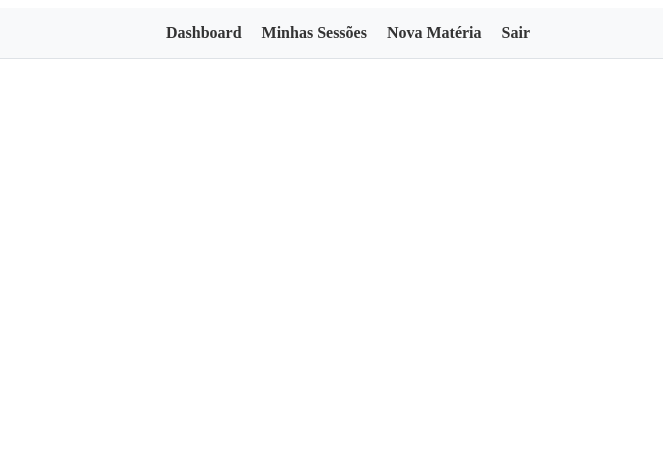
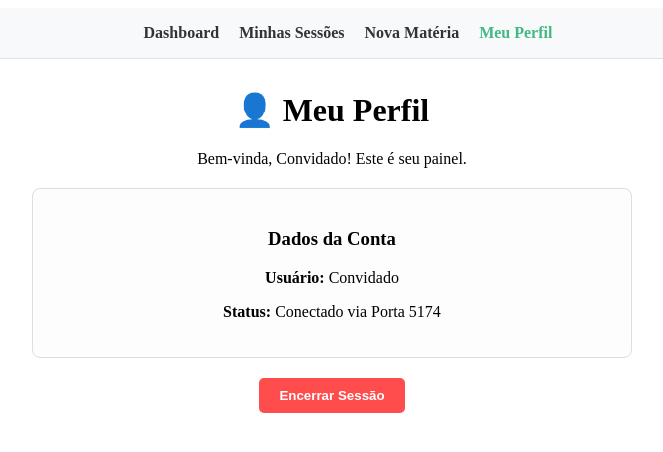
Before and after one commit to adudasena/focus-study, a Vue app in the folder frontend/frontend/: page /perfil in a window 1280 px wide. Shown: the top 452 px of the page, without its empty margins (308-971 px from the left). Built offline with nearby package versions, Linux system fonts and the light colour scheme.

Commit message:
feat: add profile

```diff
--- a/frontend/frontend/src/App.vue
+++ b/frontend/frontend/src/App.vue
@@ -1,6 +1,5 @@
 <script setup>
 import { RouterLink, RouterView, useRoute } from 'vue-router'
-import api from '@/api';
 
 const route = useRoute()
 </script>
@@ -12,7 +11,7 @@ const route = useRoute()
         <RouterLink to="/">Dashboard</RouterLink>
         <RouterLink to="/sessoes">Minhas Sessões</RouterLink>
         <RouterLink to="/nova-materia">Nova Matéria</RouterLink>
-        <a href="#" @click="localStorage.removeItem('token'); $router.push('/login')">Sair</a>
+        <RouterLink to="/perfil">Meu Perfil</RouterLink>
       </div>
     </nav>
   </header>
--- a/frontend/frontend/src/router/index.js
+++ b/frontend/frontend/src/router/index.js
@@ -2,13 +2,15 @@ import { createRouter, createWebHistory } from 'vue-router';
 import LoginView from '../views/LoginView.vue';
 import DashboardView from '../views/DashboardView.vue';
 import SessoesView from '../views/SessoesView.vue';
-import MateriaFormView from '../views/MateriaFormView.vue'; // Verifique se o nome do arquivo está idêntico
+import MateriaFormView from '../views/MateriaFormView.vue';
+import PerfilView from '../views/PerfilView.vue';
 
 const routes = [
   { path: '/login', name: 'login', component: LoginView },
   { path: '/', name: 'dashboard', component: DashboardView },
   { path: '/sessoes', name: 'sessoes', component: SessoesView },
-  { path: '/nova-materia', name: 'nova-materia', component: MateriaFormView } // Adicione esta linha
+  { path: '/nova-materia', name: 'nova-materia', component: MateriaFormView },
+  { path: '/perfil', name: 'perfil', component: PerfilView }
 ];
 
 const router = createRouter({
--- a/frontend/frontend/src/views/LoginView.vue
+++ b/frontend/frontend/src/views/LoginView.vue
@@ -2,9 +2,19 @@
 import { ref } from 'vue';
 import { useRouter } from 'vue-router';
 import api from '@/api';
+
 const router = useRouter();
 
-// Estado reativo para o formulário (v-model)
+//modal de cadastro
+const exibirModal = ref(false);
+
+const novoUsuario = ref({
+    nome: '',
+    username: '',
+    password: ''
+});
+
+//objeto de Login
 const usuario = ref({
     username: '',
     password: ''
@@ -12,16 +22,31 @@ const usuario = ref({
 
 const erro = ref('');
 
+const realizarCadastro = async () => {
+    try {
+        //chamada para o endpoint de cadastro no back
+        await api.post('/auth/register', novoUsuario.value);
+        alert("Cadastro realizado com sucesso! Agora faça login.");
+        exibirModal.value = false; // Fecha o card
+
+        //limpa os campos do cadastro para a próxima vez
+        novoUsuario.value = { nome: '', username: '', password: '' };
+    } catch (error) {
+        console.error("Erro ao cadastrar:", error);
+        alert("Erro ao criar conta. Verifique se o usuário já existe ou se o Java está rodando.");
+    }
+};
+
 const realizarLogin = async () => {
     try {
         erro.value = '';
-        // Faz a chamada para o seu Backend
         const response = await api.post('/auth/login', usuario.value);
 
-        // Se der certo, salva o token no localStorage
+        //salva o token JWT
         localStorage.setItem('token', response.data.token);
 
-        // Navegação programática para a Dashboard
+        localStorage.setItem('usuarioNome', response.data.nome || usuario.value.username);
+
         router.push('/');
     } catch (e) {
         erro.value = 'Usuário ou senha inválidos. Tente novamente.';
@@ -42,7 +67,7 @@ const realizarLogin = async () => {
           <input
             v-model="usuario.username"
             type="text"
-            placeholder="Ex: joão"
+            placeholder="Ex: nome.sobrenome"
             required
           />
         </div>
@@ -56,11 +81,40 @@ const realizarLogin = async () => {
             required
           />
         </div>
-
         <button type="submit">Entrar</button>
       </form>
 
       <p v-if="erro" class="error-message">{{ erro }}</p>
+
+      <p @click="exibirModal = true" class="link-cadastro">
+        Não tem conta? Cadastre-se aqui.
+      </p>
+    </div>
+
+    <div v-if="exibirModal" class="modal-overlay">
+      <div class="modal-card">
+        <h2>Criar Nova Conta</h2>
+
+        <div class="input-group">
+          <label>Nome Completo:</label>
+          <input v-model="novoUsuario.nome" placeholder="Seu nome" required />
+        </div>
+
+        <div class="input-group">
+          <label>Usuário (Login):</label>
+          <input v-model="novoUsuario.username" placeholder="Ex: maria_ruiz" required />
+        </div>
+
+        <div class="input-group">
+          <label>Senha:</label>
+          <input v-model="novoUsuario.password" type="password" placeholder="******" required />
+        </div>
+
+        <div class="modal-actions">
+          <button @click="realizarCadastro" class="btn-confirmar">Cadastrar</button>
+          <button @click="exibirModal = false" class="btn-cancelar">Cancelar</button>
+        </div>
+      </div>
     </div>
   </div>
 </template>
@@ -68,10 +122,12 @@ const realizarLogin = async () => {
 <style scoped>
 .login-container {
   display: flex;
+  flex-direction: column;
   justify-content: center;
   align-items: center;
   height: 80vh;
 }
+
 .login-card {
   padding: 2rem;
   border: 1px solid #ddd;
@@ -80,11 +136,14 @@ const realizarLogin = async () => {
   width: 100%;
   max-width: 400px;
   text-align: center;
+  background-color: white;
 }
+
 .input-group {
   margin-bottom: 1rem;
   text-align: left;
 }
+
 input {
   width: 100%;
   padding: 8px;
@@ -92,6 +151,7 @@ input {
   border: 1px solid #ccc;
   border-radius: 4px;
 }
+
 button {
   width: 100%;
   padding: 10px;
@@ -102,11 +162,61 @@ button {
   cursor: pointer;
   font-weight: bold;
 }
+
 button:hover {
   background-color: #3aa876;
 }
+
+.link-cadastro {
+  cursor: pointer;
+  color: #42b983;
+  margin-top: 15px;
+  font-size: 0.9rem;
+  text-decoration: underline;
+}
+
 .error-message {
   color: red;
   margin-top: 1rem;
 }
+
+/* Estilos do Modal */
+.modal-overlay {
+  position: fixed;
+  top: 0;
+  left: 0;
+  width: 100%;
+  height: 100%;
+  background: rgba(0, 0, 0, 0.6);
+  display: flex;
+  justify-content: center;
+  align-items: center;
+  z-index: 1000;
+}
+
+.modal-card {
+  background: white;
+  padding: 30px;
+  border-radius: 12px;
+  box-shadow: 0 4px 15px rgba(0,0,0,0.3);
+  width: 90%;
+  max-width: 350px;
+  display: flex;
+  flex-direction: column;
+  gap: 10px;
+}
+
+.modal-actions {
+  display: flex;
+  gap: 10px;
+  margin-top: 10px;
+}
+
+.btn-confirmar {
+  background-color: #42b983;
+}
+
+.btn-cancelar {
+  background-color: #6c757d;
+}
 </style>
--- /dev/null
+++ b/frontend/frontend/src/views/PerfilView.vue
@@ -0,0 +1,63 @@
+<script setup>
+import { ref, onMounted } from 'vue'
+import { useRouter } from 'vue-router'
+
+const router = useRouter()
+const nomeUsuario = ref('Convidado') // Valor padrão
+
+onMounted(() => {
+  // Pega o nome que salvamos no login
+  const nomeSalvo = localStorage.getItem('usuarioNome')
+  if (nomeSalvo) {
+    nomeUsuario.value = nomeSalvo
+  }
+})
+
+const realizarLogout = () => {
+  localStorage.removeItem('token')
+  localStorage.removeItem('usuarioNome') // Limpa o nome também
+  router.push('/login')
+}
+</script>
+
+<template>
+  <div class="perfil-container">
+    <h1>👤 Meu Perfil</h1>
+    <p>Bem-vinda, {{ nomeUsuario }}! Este é seu painel.</p>
+
+    <div class="card-usuario">
+      <h3>Dados da Conta</h3>
+      <p><strong>Usuário:</strong> {{ nomeUsuario }}</p>
+      <p><strong>Status:</strong> Conectado via Porta 5174</p>
+    </div>
+
+    <button @click="realizarLogout" class="btn-sair">Encerrar Sessão</button>
+  </div>
+</template>
+
+<style scoped>
+.perfil-container {
+  text-align: center;
+  max-width: 600px;
+  margin: 0 auto;
+}
+.card-usuario {
+  background: #fdfdfd;
+  padding: 20px;
+  border: 1px solid #ddd;
+  border-radius: 8px;
+  margin: 20px 0;
+}
+.btn-sair {
+  background-color: #ff4d4d;
+  color: white;
+  border: none;
+  padding: 10px 20px;
+  border-radius: 5px;
+  cursor: pointer;
+  font-weight: bold;
+}
+.btn-sair:hover {
+  background-color: #cc0000;
+}
+</style>
--- a/frontend/frontend/vite.config.js
+++ b/frontend/frontend/vite.config.js
@@ -15,4 +15,8 @@ export default defineConfig({
       '@': fileURLToPath(new URL('./src', import.meta.url))
     },
   },
+  server: {
+    port: 5174,
+    strictPort: true
+  }
 })
```
Also changed, not shown: 3 other files (tests, documents, lock files or other folders).
